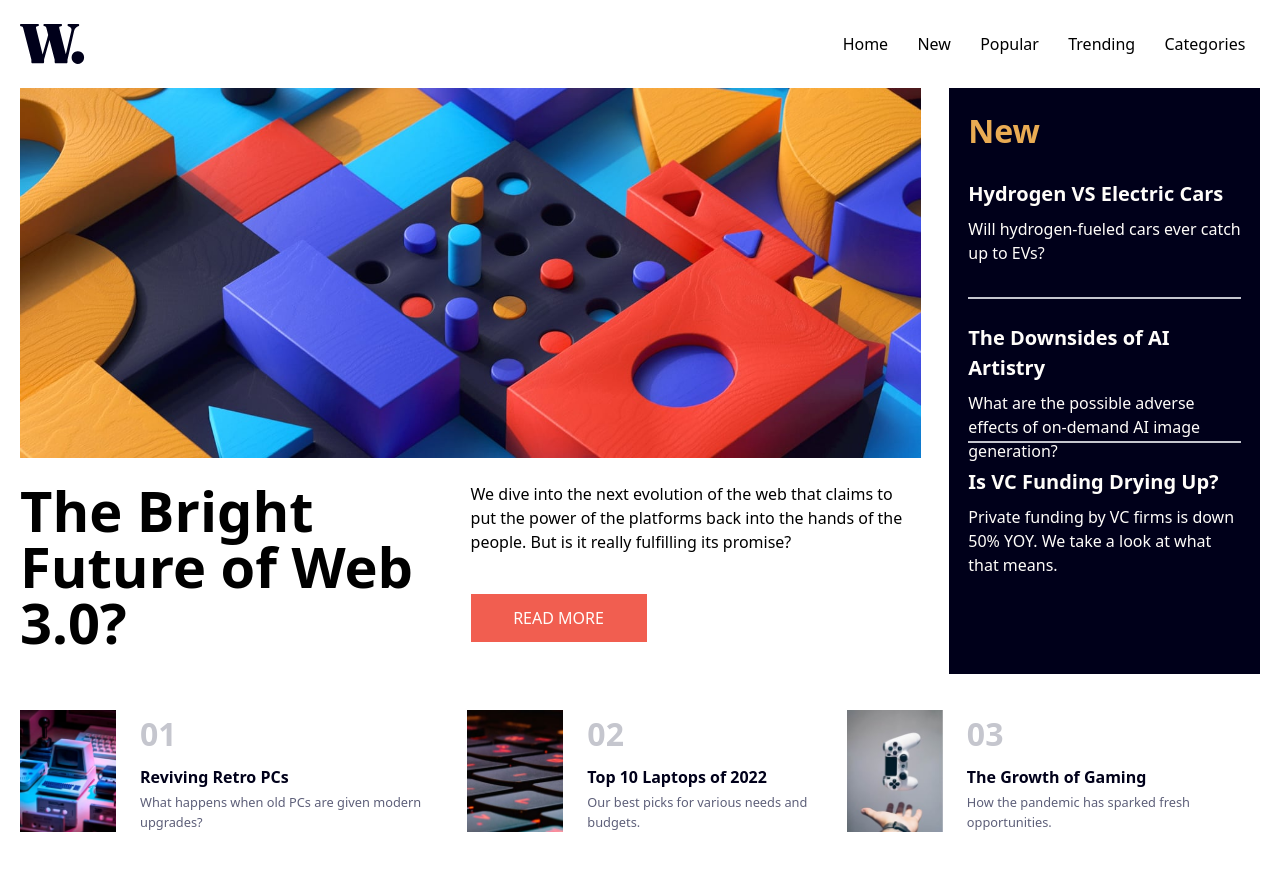
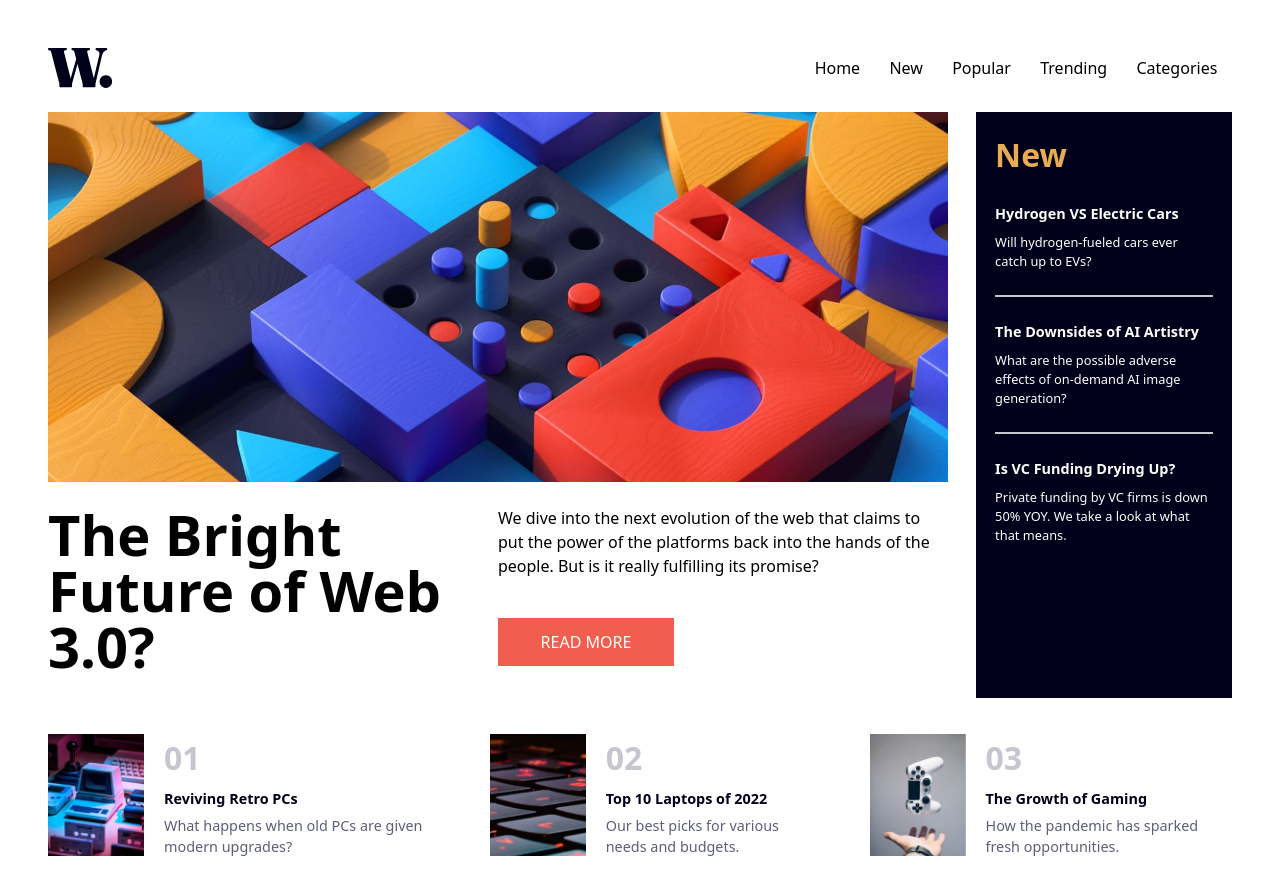
Before and after one commit to clasesucatmarlon/Retos, a React (Vite) app in the folder FrontentMentor/home-page/: page / in a window 1280 px wide. Built offline with nearby package versions, Linux system fonts and the light colour scheme.

Commit message:
style(Retos-HomePage): :lipstick: Creado responsive
Creado responsive

```diff
--- a/FrontentMentor/home-page/src/App.jsx
+++ b/FrontentMentor/home-page/src/App.jsx
@@ -6,9 +6,9 @@ import { ArticlesContainer } from "./components/articles/ArticlesContainer";
 const App = () => {
 
   return (
-    <main className="px-5 pt-6">
+    <main className="px-7 lg:px-[3rem] pt-10 lg:pt-[3rem]">
       <Header />
-      <div className="sm:flex sm:gap-7 mb-9">
+      <div className="lg:flex lg:gap-7 mb-9">
         <MainArticle />
         <NewContainer />
       </div>
--- a/FrontentMentor/home-page/src/components/articles/Article.jsx
+++ b/FrontentMentor/home-page/src/components/articles/Article.jsx
@@ -3,14 +3,14 @@ import PropTypes from 'prop-types';
 
 const Article = ({image, number, title, content}) => {
     return (
-        <article className="flex gap-6 mb-6">
+        <article className="flex gap-5 mb-4">
             <div className="w-[6rem] flex-none">
                 <img src={image} alt="Image retro computer" />
             </div>
             <div className="">
                 <p className="text-GrayishBlue text-[2rem] mb-[.4rem] mt-0 font-bold">{number}</p>
-                <h2 className="text-VeryDarkBlue font-bold mb-[.3rem] hover:text-SoftOrange hover:cursor-pointer">{title}</h2>
-                <p className="text-DarkGrayishBlue text-[.8rem]">{content}</p>
+                <h2 className="text-[.8rem] lg:text-[.9rem] text-VeryDarkBlue font-bold mb-[.3rem] hover:text-SoftOrange hover:cursor-pointer">{title}</h2>
+                <p className="text-[.8rem] lg:text-[.9rem] text-DarkGrayishBlue ">{content}</p>
             </div>
         </article>
     )
--- a/FrontentMentor/home-page/src/components/articles/ArticlesContainer.jsx
+++ b/FrontentMentor/home-page/src/components/articles/ArticlesContainer.jsx
@@ -28,7 +28,7 @@ const inforArticles = [
 
 export const ArticlesContainer = () => {
     return (
-        <section className="sm:flex">
+        <section className="lg:flex lg:gap-[3rem] ">
             {
                 inforArticles.map( (item, index) => {
                     return (
--- a/FrontentMentor/home-page/src/components/news/NewArticle.jsx
+++ b/FrontentMentor/home-page/src/components/news/NewArticle.jsx
@@ -2,9 +2,9 @@ import PropTypes from 'prop-types';
 
 const NewArticle = ({ title, content }) => {
     return (
-        <article className="h-[9rem] border-b-2 border-GrayishBlue py-6 last:border-none">
-            <h2 className="hover:cursor-pointer hover:text-SoftOrange text-[1.25rem] mb-[.5rem] font-bold">{title}</h2>
-            <p className="text-[1rem]">{content}</p>
+        <article className=" border-b-2 border-GrayishBlue py-6 last:border-none">
+            <h2 className="hover:cursor-pointer hover:text-SoftOrange text-[1.25rem] lg:text-[.9rem] mb-[.5rem] font-bold">{title}</h2>
+            <p className="text-[1rem] lg:text-[.8rem]">{content}</p>
         </article>
     )
 }
--- a/FrontentMentor/home-page/src/components/news/NewContainer.jsx
+++ b/FrontentMentor/home-page/src/components/news/NewContainer.jsx
@@ -18,7 +18,7 @@ const infoArticles = [
 
 const NewContainer = () => {
     return (
-        <aside className="bg-VeryDarkBlue text-OffWhite p-[1.2rem] mt-7 sm:mt-0">
+        <aside className="bg-VeryDarkBlue text-OffWhite p-[1.2rem] mt-7 lg:mt-0">
             <h1 className="text-SoftOrange text-[2rem] font-bold">New</h1>
             {
                 infoArticles.map((article, index) => {
```
